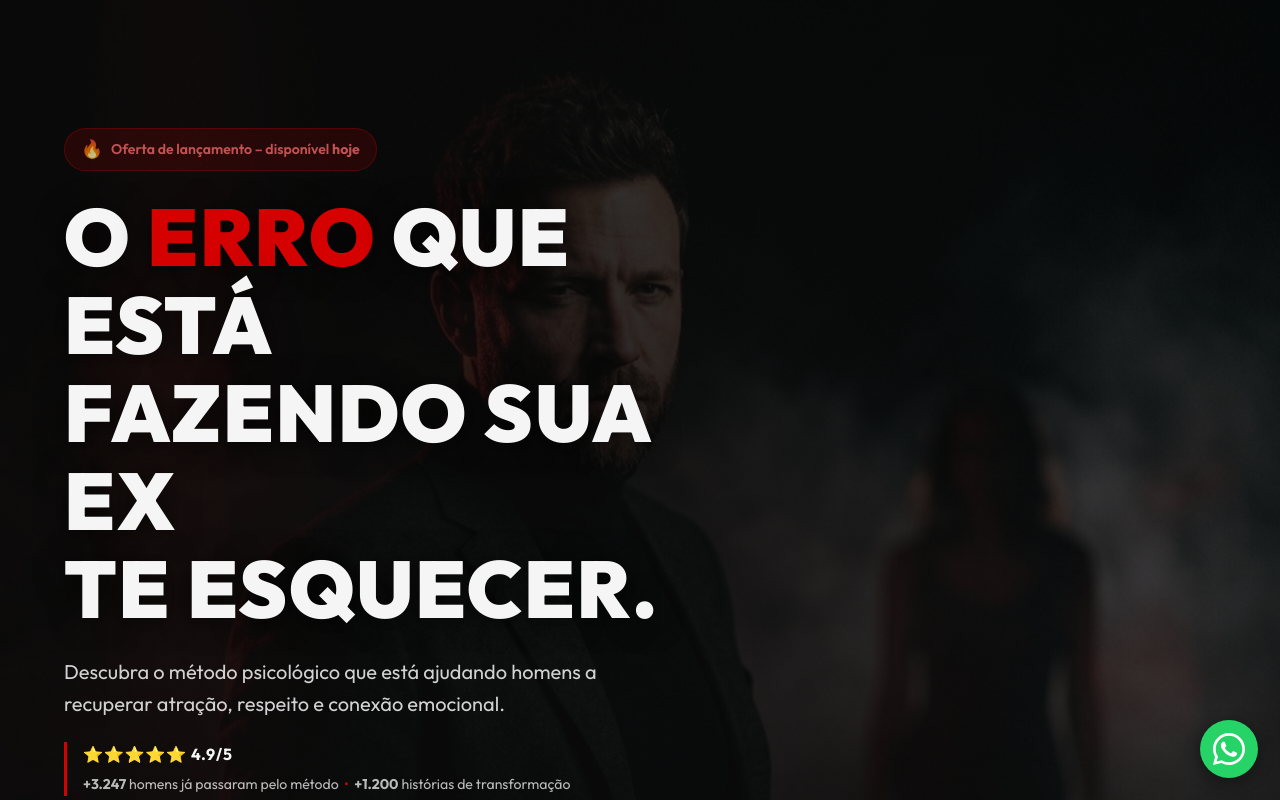
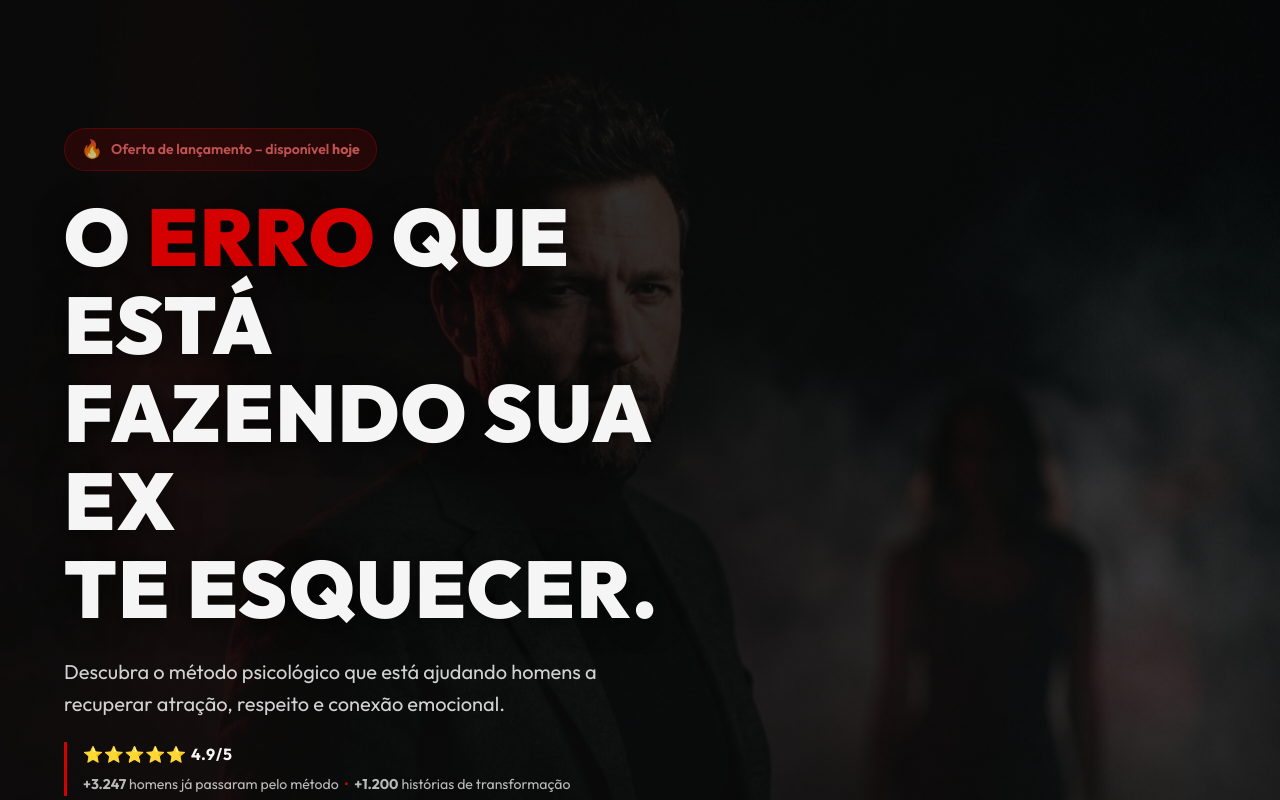
Before and after one commit to Glauberads/relacionamento, a plain HTML site: page index.html in a window 1280 px wide. Shown: the top 800 px of the page. Drawn offline with Linux system fonts and the light colour scheme.

Commit message:
style: remove floating whatsapp button

```diff
--- a/index.html
+++ b/index.html
@@ -17,13 +17,6 @@
   <script>/* GTM snippet aqui */</script>
 </head>
 <body>
-
-  <!-- ============================================================
-       FLOATING WHATSAPP
-  ============================================================ -->
-  <a href="https://wa.me/555189740925" class="wa-float" target="_blank" rel="noopener" aria-label="WhatsApp">
-    <svg viewBox="0 0 32 32" fill="currentColor"><path d="M16 0C7.163 0 0 7.163 0 16c0 2.82.737 5.47 2.027 7.773L0 32l8.437-2.007A15.93 15.93 0 0016 32c8.837 0 16-7.163 16-16S24.837 0 16 0zm0 29.333a13.27 13.27 0 01-6.773-1.853l-.487-.29-4.997 1.19 1.233-4.863-.32-.5A13.25 13.25 0 012.667 16C2.667 8.636 8.636 2.667 16 2.667S29.333 8.636 29.333 16 23.364 29.333 16 29.333zm7.29-9.817c-.4-.2-2.363-1.167-2.73-1.3-.367-.133-.633-.2-.9.2-.267.4-1.033 1.3-1.267 1.567-.233.267-.467.3-.867.1-.4-.2-1.69-.623-3.22-1.987-1.19-1.063-1.993-2.377-2.227-2.777-.233-.4-.025-.617.175-.817.18-.18.4-.467.6-.7.2-.233.267-.4.4-.667.133-.267.067-.5-.033-.7-.1-.2-.9-2.167-1.233-2.967-.323-.78-.653-.673-.9-.687-.233-.013-.5-.017-.767-.017-.267 0-.7.1-1.067.5-.367.4-1.4 1.367-1.4 3.333 0 1.967 1.433 3.867 1.633 4.133.2.267 2.82 4.307 6.833 6.033.953.413 1.697.66 2.277.843.957.307 1.827.263 2.517.16.767-.113 2.363-.967 2.697-1.9.333-.933.333-1.733.233-1.9-.1-.167-.367-.267-.767-.467z"/></svg>
-  </a>
 
   <!-- ============================================================
        HERO SECTION – PRIMEIRA DOBRA
--- a/style.css
+++ b/style.css
@@ -122,27 +122,6 @@ strong { font-weight: 700; }
   white-space: nowrap;
   backdrop-filter: blur(6px);
 }
-
-/* ============================================================
-   FLOATING WHATSAPP
-============================================================ */
-.wa-float {
-  position: fixed;
-  bottom: 22px;
-  right: 22px;
-  width: 58px;
-  height: 58px;
-  background: #25D366;
-  border-radius: 50%;
-  display: flex;
-  align-items: center;
-  justify-content: center;
-  box-shadow: 0 4px 16px rgba(0,0,0,.4);
-  z-index: 9999;
-  transition: transform var(--transition);
-}
-.wa-float:hover { transform: scale(1.08); }
-.wa-float svg { width: 32px; height: 32px; color: #fff; }
 
 /* ============================================================
    HERO SECTION
```
